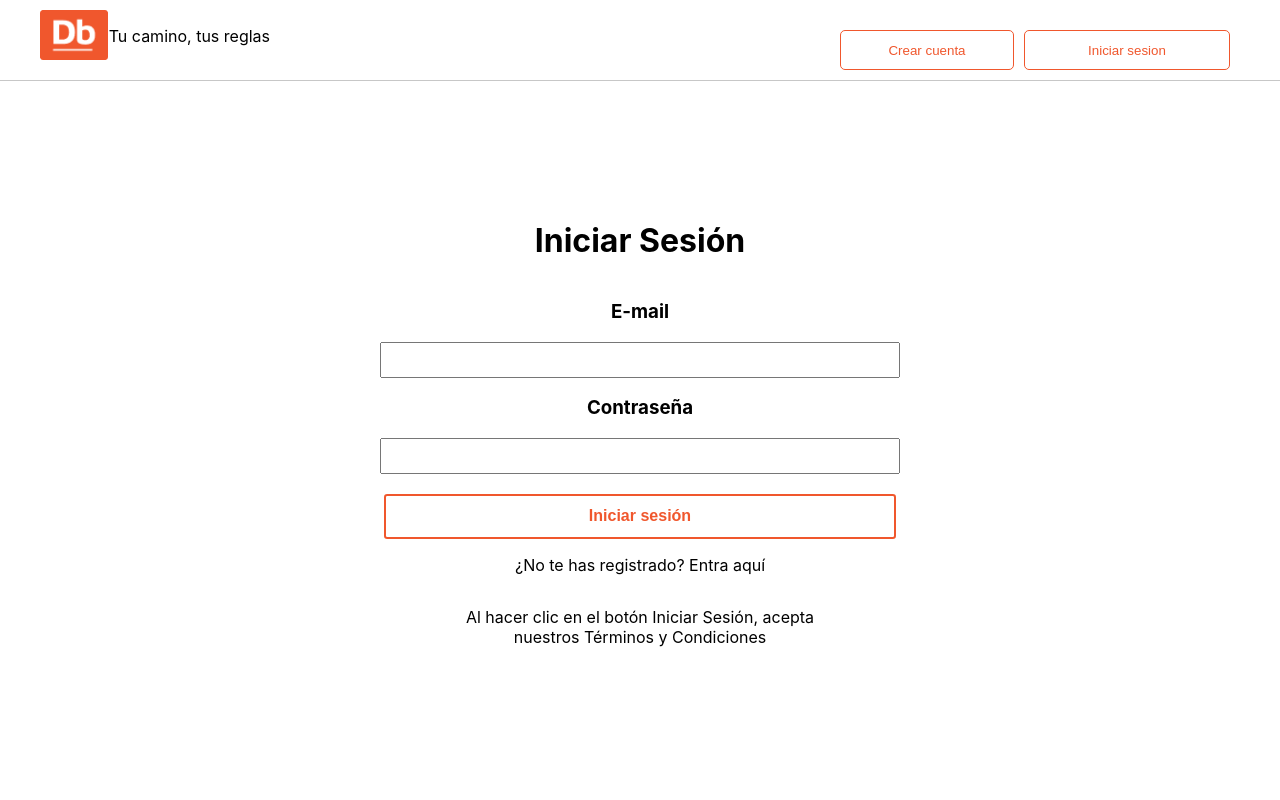
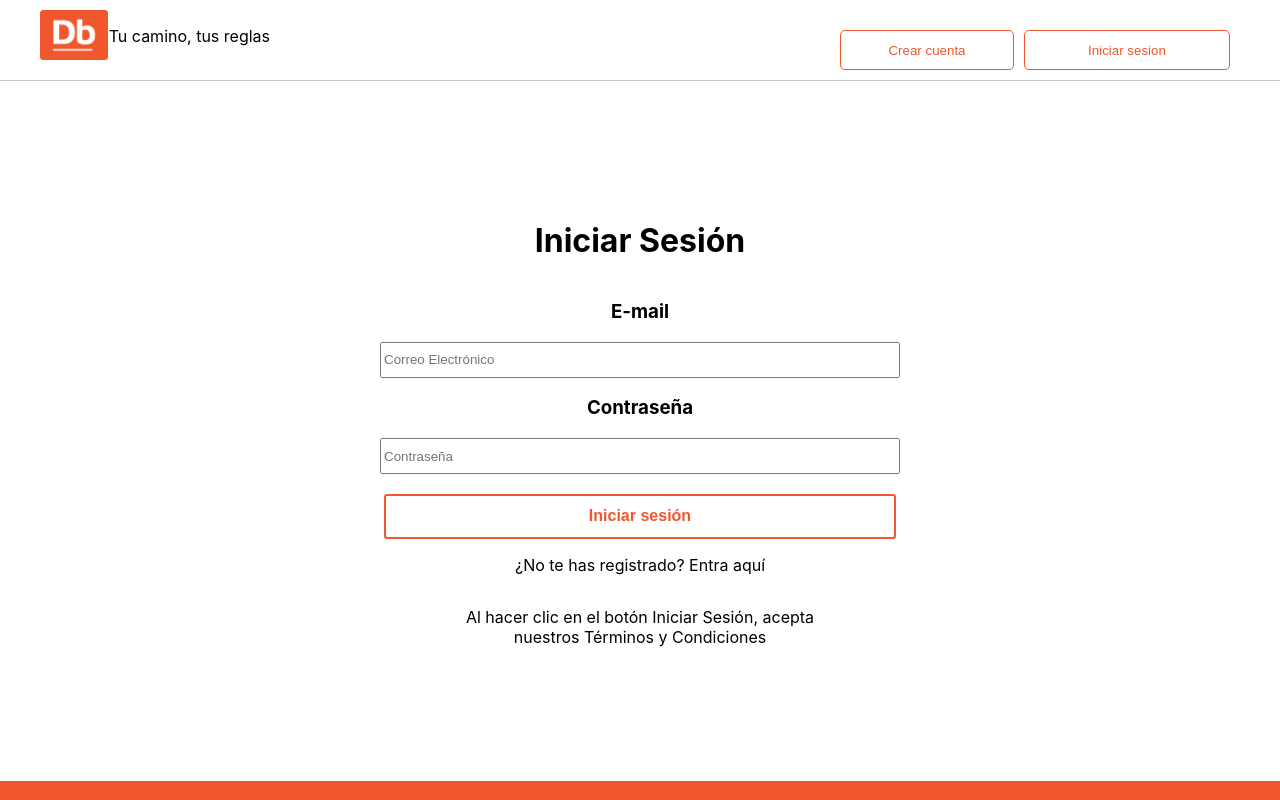
Before and after one commit to AdrianMoncada/Car-Rental, a React (Create React App) app in the folder frontEnd/carbooking/: page /login in a window 1280 px wide. Shown: the top 800 px of the page. Built offline with nearby package versions, Linux system fonts and the light colour scheme.

Commit message:
subiendo login corregido y error en el footer

```diff
--- a/frontEnd/carbooking/src/components/component/Forms/FormLogin/LoginScreen.js
+++ b/frontEnd/carbooking/src/components/component/Forms/FormLogin/LoginScreen.js
@@ -1,5 +1,12 @@
 import React, { useState } from "react";
 import { useNavigate } from "react-router-dom";
+import {
+  Button,
+  ErrorMessage,
+  Form,
+  Inputs,
+  UltimoParrafo,
+} from "../../../../pages/Login/login.styles";
 
 function LoginScreens() {
   const [correo, cambiarCorreo] = useState("");
@@ -27,7 +34,7 @@ function LoginScreens() {
     } else if (password.length < 6) {
       console.log("Password menos 6 caracteres");
       formValido = false;
-    } else if (correo !== user.correo && password !== user.password) {
+    } else if (correo !== user.correo || password !== user.password) {
       console.log("Datos no coinciden");
       formValido = false;
     }
@@ -41,33 +48,40 @@ function LoginScreens() {
   };
 
   return (
-    <div className="contenedor">
-      <div className="contenido">
-        <form action="" onSubmit={onSubmit}>
-          <h1 className="titulo">Iniciar sesión</h1>
+    <Form action="" onSubmit={onSubmit}>
+      <h1> Iniciar Sesión </h1>
+
       {!primerCarga && !formularioValido && (
-            <h3>
-              Por favor vuelva a intentarlo, sus credenciales son inválidas
-            </h3>
+        <ErrorMessage>Por favor vuelva a intentarlo, sus credenciales son inválidas</ErrorMessage>
       )}
-          <input
-            type="text"
+
+      <h3> E-mail </h3>
+      <Inputs
+        type="email"
         placeholder="Correo Electrónico"
         name="email"
         value={correo}
         onChange={(e) => cambiarCorreo(e.target.value)}
       />
-          <input
+
+      <h3> Contraseña </h3>
+      <Inputs
         type="password"
         placeholder="Contraseña"
         name="password"
         value={password}
         onChange={(e) => cambiarPassword(e.target.value)}
       />
-          <button>Iniciar</button>
-        </form>
-      </div>
-    </div>
+
+      <br></br>
+      <Button type="submit"> Iniciar sesión </Button>
+
+      <p> ¿No te has registrado? Entra aquí </p>
+      <UltimoParrafo>
+        Al hacer clic en el botón Iniciar Sesión, acepta nuestros Términos y
+        Condiciones
+      </UltimoParrafo>
+    </Form>
   );
 }
 
--- a/frontEnd/carbooking/src/pages/Login/Login.js
+++ b/frontEnd/carbooking/src/pages/Login/Login.js
@@ -1,48 +1,20 @@
 import React from 'react';
+import LoginScreens from '../../components/component/Forms/FormLogin/LoginScreen';
 import Footer from '../../components/footer';
 import Header from '../../components/header';
-import {Form, Button, Inputs, UltimoParrafo} from './Login.Styles'
 
 export default function Login (){
 
     return(
-
-        <body>
-
-          <header>
-            <Header/>
-          </header>
-        <Form >
-
-
-            <h1> Iniciar Sesión </h1>
-            <h3> E-mail </h3>
-            <Inputs
-
-                type="email"
-            />
-
-            <h3> Contraseña </h3>
-            <Inputs
-
-                type="password"
-            />
-
-            <br></br>
-            <Button type="submit"> Iniciar sesión </Button>
-
-            <p> ¿No te has registrado? Entra aquí </p>
-            <UltimoParrafo>Al hacer clic en el botón Iniciar Sesión, acepta nuestros Términos y Condiciones</UltimoParrafo>
-
-
-
-
-        </Form>
+      <body>
+        <header>
+          <Header/>
+        </header>
+        <LoginScreens />
         <footer>
           <Footer />
         </footer>
-        </body>
-
+      </body>
     );
 
 }
--- a/frontEnd/carbooking/src/pages/Login/login.styles.js
+++ b/frontEnd/carbooking/src/pages/Login/login.styles.js
@@ -47,6 +47,7 @@ export const UltimoParrafo = styled.p`
     width: 30%;
     text-align: center;
 }
-
-
 `
+export const ErrorMessage = styled.h3`
+    color: red;
+`
--- a/frontEnd/carbooking/src/pages/home/home.styles.js
+++ b/frontEnd/carbooking/src/pages/home/home.styles.js
@@ -112,7 +112,6 @@ export const Footers = styled.footer `
   padding: 24px;
   width: 100%;
   height: 58px;
-  margin-top:100%;
 
 `;
 
```
Also changed, not shown: frontEnd/carbooking/src/components/component/Forms/Form.styles.js (deleted), frontEnd/carbooking/src/components/component/Navbar/Navbar.js (added), frontEnd/carbooking/src/components/component/Navbar/Navbar.jsx (deleted). Lines whose indentation alone changed are shown as unchanged.
